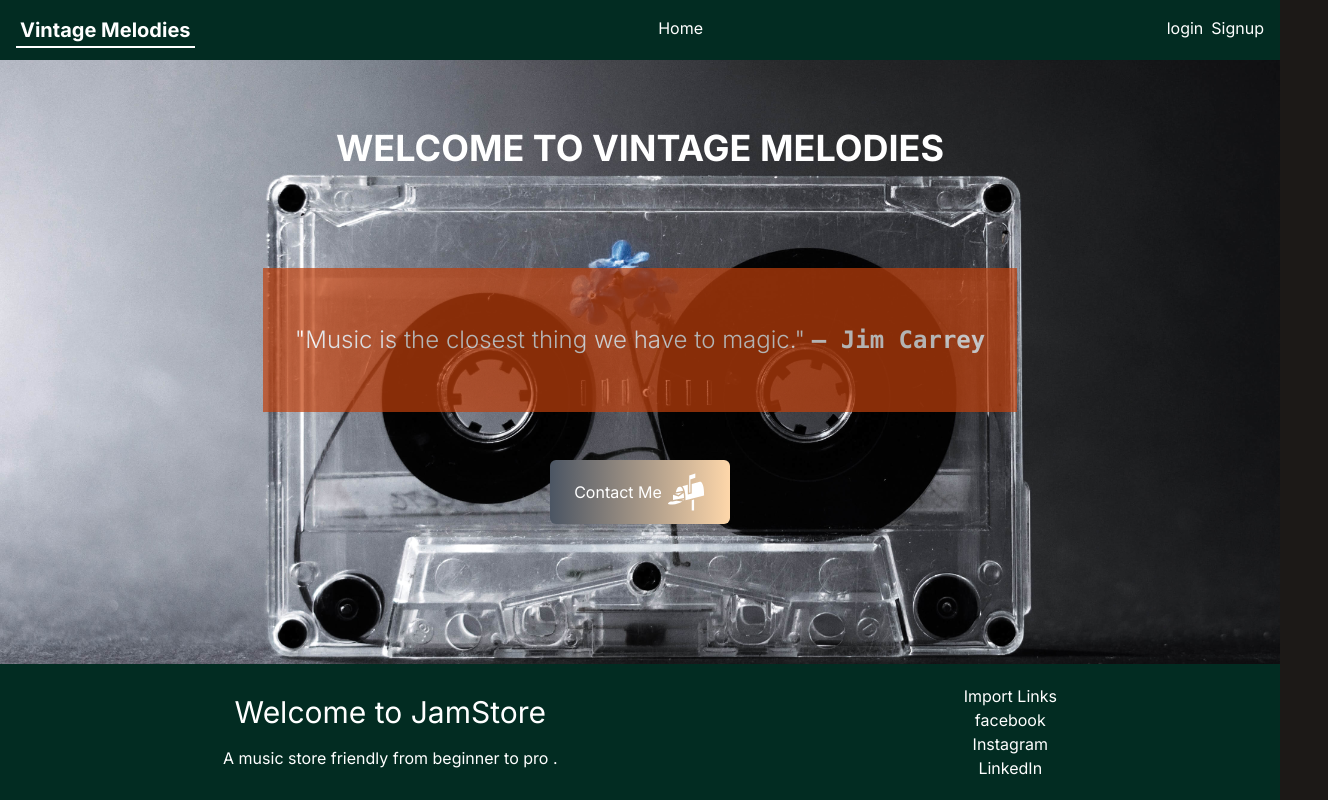
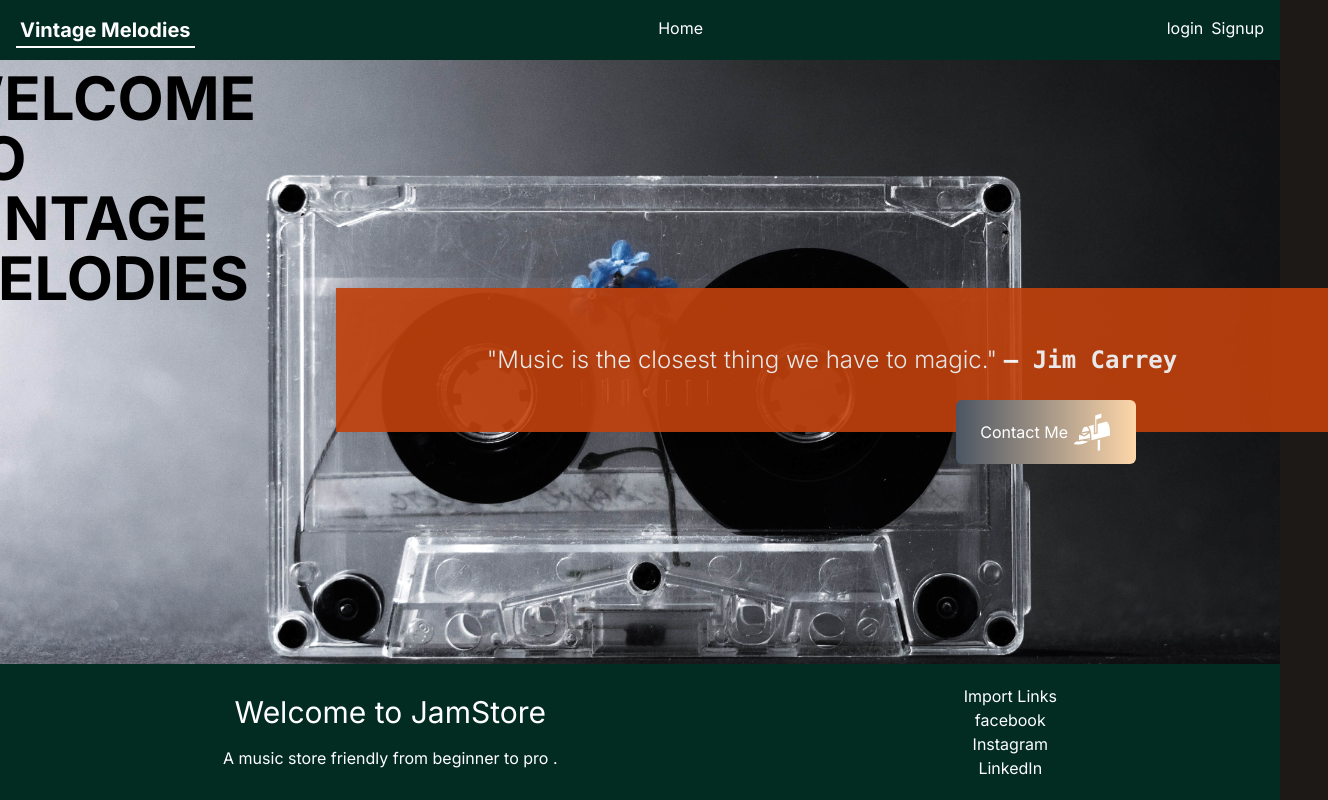
Before and after one commit to Yeshey-Gyatso/course-selling-app, a Next.js app in the folder course-selling-app/: page / in a window 1280 px wide. Shown: the top 800 px of the page, 1328 px wide, since content can reach past the window. Built offline with nearby package versions, Linux system fonts and the light colour scheme; no server answers.

Commit message:
final landing update

```diff
--- a/course-selling-app/src/components/Landing2.tsx
+++ b/course-selling-app/src/components/Landing2.tsx
@@ -5,12 +5,10 @@ import {GiMailbox} from 'react-icons/gi';
 import { motion as m } from "framer-motion"
 import Link from 'next/link';
 const Landing2 = () => {
-
   return (
     <section
      //  bg-black/50
     className='snap-y snap-mandatory h-screen w-full
-
      flex items-center
      bg1
      bg-cover
@@ -28,7 +26,7 @@ const Landing2 = () => {
         '>
 
               <div
-                className='relative z-10 flex flex-col items-center'>
+                className='relative z-1 flex flex-col items-center'>
                 <div className='relative flex flex-row items-center'>
                 <m.h2
                 initial={{opacity:0,y:"100%"}}
@@ -36,7 +34,7 @@ const Landing2 = () => {
                 transition={{duration:1 , ease:"easeInOut"}}
 
                 animate={{y:-60,opacity:1}}
-                className='cursor-default text-2xl sm:text-4xl font-bold md:6xl text-white'>
+                className='absolute right-96 cursor-default text-2xl sm:text-4xl font-bold md:text-6xl text-black'>
                     WELCOME TO VINTAGE MELODIES
                 </m.h2>
                   {/* <m.h2
@@ -46,7 +44,7 @@ const Landing2 = () => {
                      className='text-4xl text-opacity-0 md:text-opacity-100 font-bold  text-white pl-2'
                     >!</m.h2>  */}
                 </div>
-                     <div className=' my-10  py-10  bg-orange-700 opacity-70 w-full px-8 flex flex-col items-center '>
+                     <div className=' my-10  py-10 lg:ml-96 bg-orange-700 opacity-90 w-full px-8 flex flex-col items-center '>
                         <p className=' cursor-default py-4 text-white md:text-2xl max-w-full sm:mx-auto z-10 font-light
                         '>
                             <span className=' font-quote'>"Music is the closest thing we have to magic."  </span><span className='  font-mono font-bold'>– Jim Carrey</span>
@@ -54,7 +52,7 @@ const Landing2 = () => {
                      </div>
 
                      {/* smooth duration={800} */}
-                      <div className=' mt-auto'>
+                      <div className='  absolute right-0 bottom-0'>
                     <Link href='#!' className='group text-white w-fit px-6 py-3 my-2 flex
                      items-center rounded-md
                      bg-gradient-to-r from-gray-600 to to-orange-200
```
